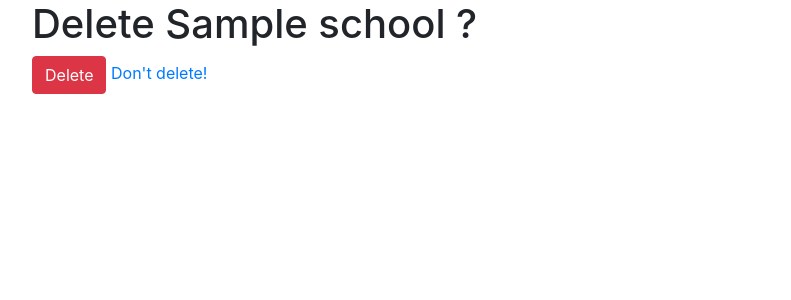
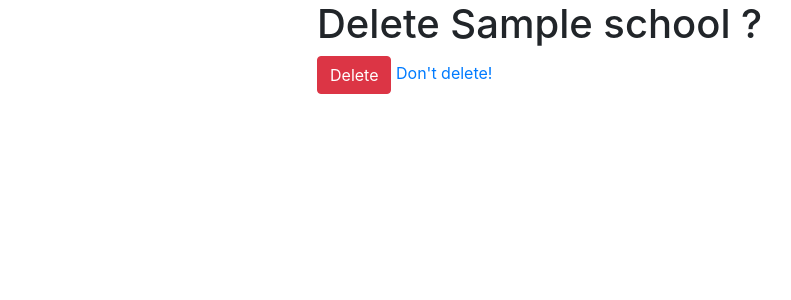
Before and after one commit to JaworskiAleksander/hello_world, a Django app: page /basic_app/delete/1 in a window 1280 px wide. Shown: the part 56-356 px from the top of the page, without its empty margins (53-844 px from the left). Run offline with Django 3.2, Linux system fonts and the light colour scheme; tables that the repository leaves empty hold one stand-in row (values such as "Sample post"); some libraries are stand-ins or nearby versions.

Commit message:
moved form and buttons inside a row and col div

```diff
--- a/hello_world_CBV/basic_app/templates/basic_app/school_confirm_delete.html
+++ b/hello_world_CBV/basic_app/templates/basic_app/school_confirm_delete.html
@@ -1,10 +1,21 @@
 {% extends 'basic_app/basic_app_base.html' %}
 
 {% block body_block %}
+<div class="row">
+    <div class="col-3">
+
+    </div>
+    <div class="col-6">
         <h1>Delete {{ school.name }} ?</h1>
         <form action="" method="post">
             {% csrf_token %}
             <button type="submit" class="btn btn-danger">Delete</button>
             <a href="{% url 'basic_app:detail' pk=school.id %}">Don't delete!</a>
         </form>
+    </div>
+    <div class="col-3">
+
+    </div>
+
+</div>
 {% endblock %}
```
Lines whose indentation alone changed are shown as unchanged.
